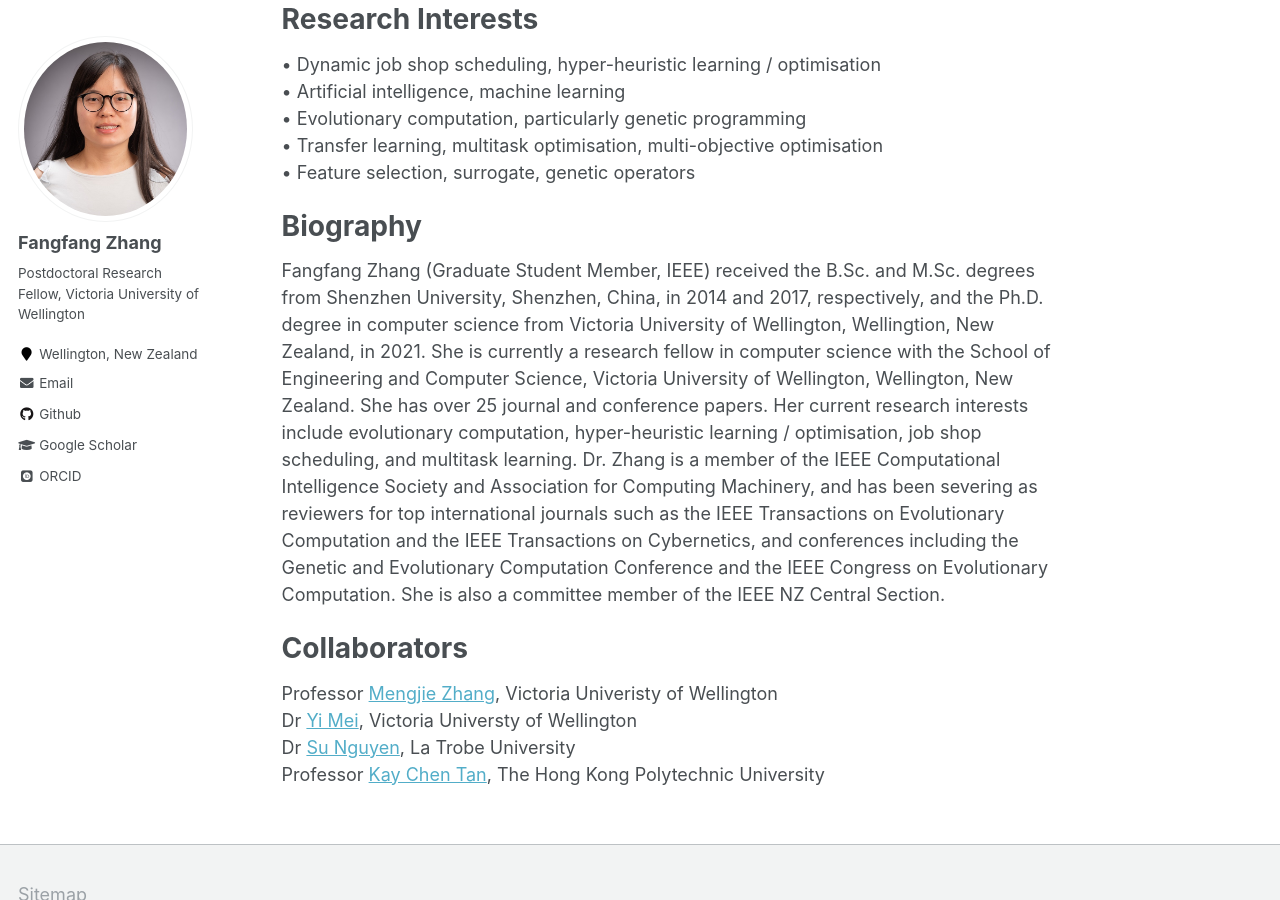
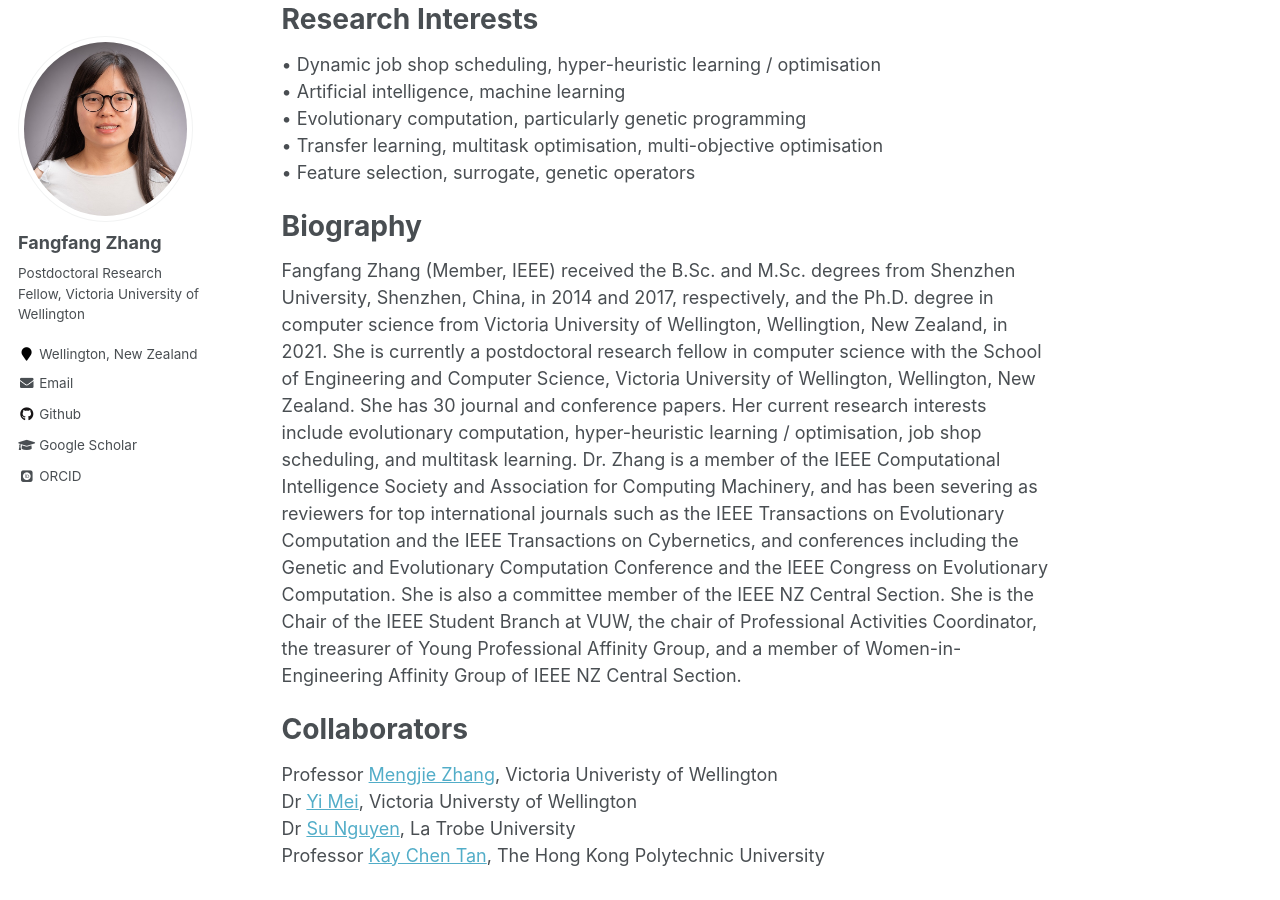
Before and after one commit to fangfang-zhang/fangfang-zhang.github.io, a Jekyll site: the page built from _pages/about.md, in a window 1280 px wide and 900 px high, scrolled down 529 px. Built offline with Jekyll 4.4.1, drawn with Linux system fonts in a browser that asks for light colours; some web fonts are replaced.

Commit message:
update my bio

```diff
--- a/_pages/about.md
+++ b/_pages/about.md
@@ -29,8 +29,8 @@ Research Interests
 
 Biography
 ======
-Fangfang Zhang (Graduate Student Member, IEEE) received the B.Sc. and M.Sc. degrees from Shenzhen University, Shenzhen, China, in 2014 and 2017, respectively, and the Ph.D. degree in computer science from Victoria University of Wellington, Wellingtion, New Zealand, in 2021. She is currently a research fellow in computer science with the School of Engineering and Computer Science, Victoria University of Wellington, Wellington, New Zealand. She has over 25 journal and conference papers. Her current research interests include evolutionary computation, hyper-heuristic learning / optimisation,
-job shop scheduling, and multitask learning. Dr. Zhang is a member of the IEEE Computational Intelligence Society and Association for Computing Machinery, and has been severing as reviewers for top international journals such as the IEEE Transactions on Evolutionary Computation and the IEEE Transactions on Cybernetics, and conferences including the Genetic and Evolutionary Computation Conference and the IEEE Congress on Evolutionary Computation. She is also a committee member of the IEEE NZ Central Section.
+Fangfang Zhang (Member, IEEE) received the B.Sc. and M.Sc. degrees from Shenzhen University, Shenzhen, China, in 2014 and 2017, respectively, and the Ph.D. degree in computer science from Victoria University of Wellington, Wellingtion, New Zealand, in 2021. She is currently a postdoctoral research fellow in computer science with the School of Engineering and Computer Science, Victoria University of Wellington, Wellington, New Zealand. She has 30 journal and conference papers. Her current research interests include evolutionary computation, hyper-heuristic learning / optimisation,
+job shop scheduling, and multitask learning. Dr. Zhang is a member of the IEEE Computational Intelligence Society and Association for Computing Machinery, and has been severing as reviewers for top international journals such as the IEEE Transactions on Evolutionary Computation and the IEEE Transactions on Cybernetics, and conferences including the Genetic and Evolutionary Computation Conference and the IEEE Congress on Evolutionary Computation. She is also a committee member of the IEEE NZ Central Section. She is the Chair of the IEEE Student Branch at VUW, the chair of Professional Activities Coordinator, the treasurer of Young Professional Affinity Group, and a member of Women-in-Engineering Affinity Group of IEEE NZ Central Section.
 
 
 Collaborators
```
